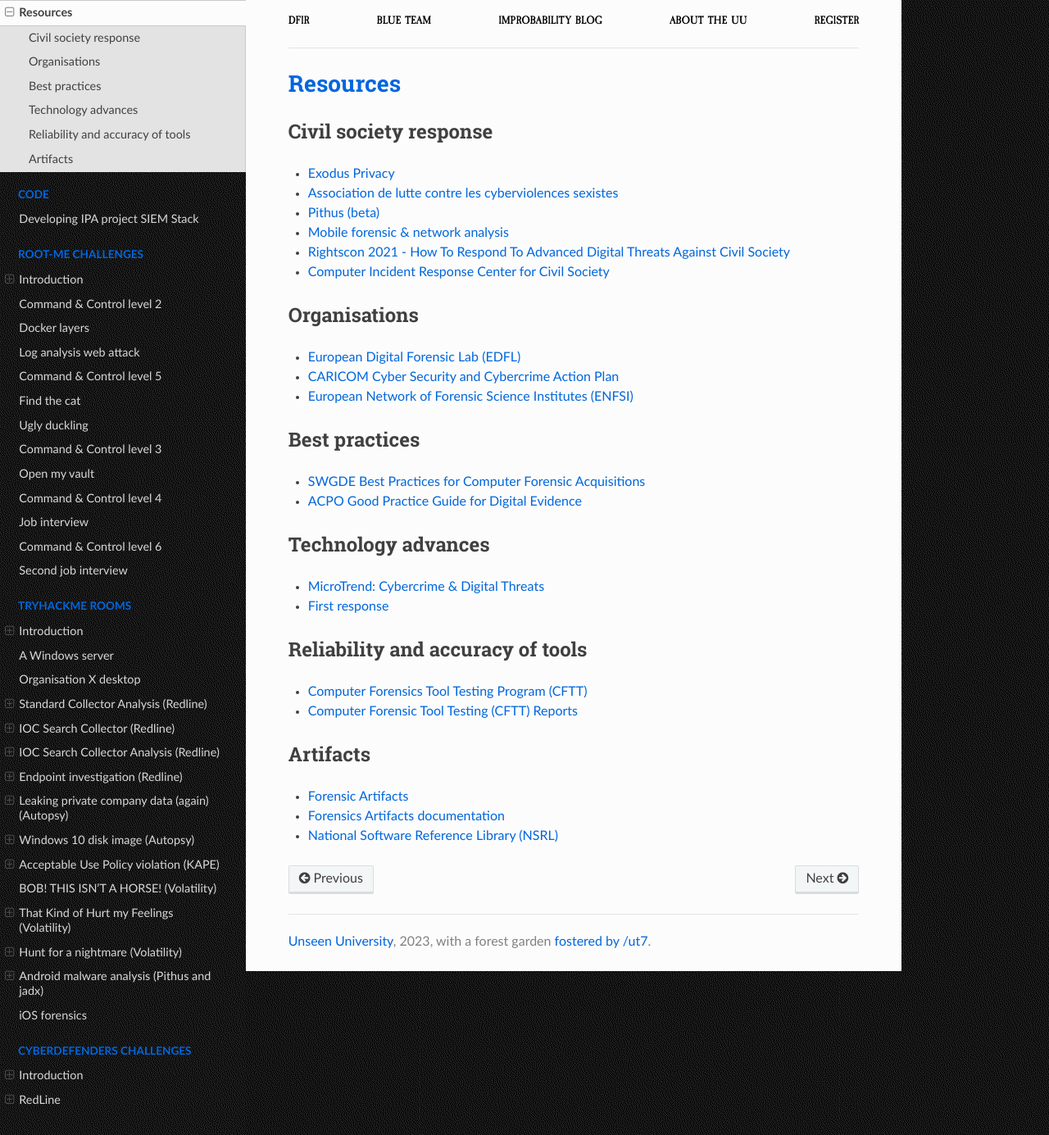
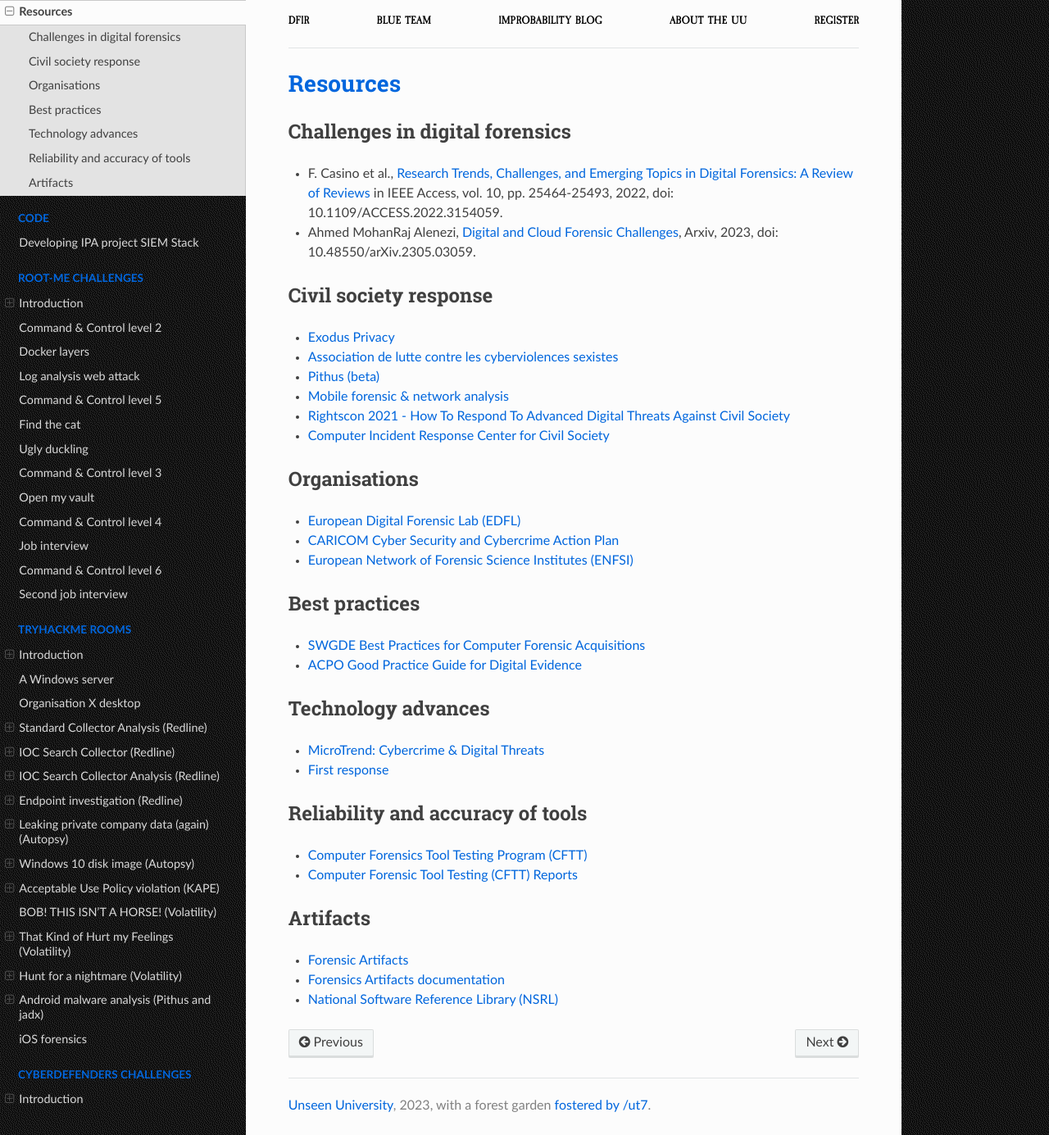
Before and after one commit to tymyrddin/blue-dfir, a Sphinx documentation site: the page built from source/docs/notes/resources.md, in a window 1280 px wide and 1385 px high. Shown: the whole window at 82% size. Built offline with Sphinx 7.4.7 and the Read the Docs theme 2.0.0, drawn with Linux system fonts in a browser that asks for light colours.

```diff
--- a/source/docs/notes/resources.md
+++ b/source/docs/notes/resources.md
@@ -1,4 +1,9 @@
 # Resources
+
+## Challenges in digital forensics
+
+* F. Casino et al., [Research Trends, Challenges, and Emerging Topics in Digital Forensics: A Review of Reviews](https://ieeexplore.ieee.org/document/9720948) in IEEE Access, vol. 10, pp. 25464-25493, 2022, doi: 10.1109/ACCESS.2022.3154059.
+* Ahmed MohanRaj Alenezi, [Digital and Cloud Forensic Challenges](https://arxiv.org/abs/2305.03059), Arxiv, 2023, doi: 10.48550/arXiv.2305.03059.
 
 ## Civil society response
 
--- a/source/index.rst
+++ b/source/index.rst
@@ -31,7 +31,6 @@
    :caption: Notes
 
    docs/notes/README.md
-   docs/notes/challenges.md
    docs/notes/choreography.md
    docs/notes/network.md
    docs/notes/preparation.md
```
Also changed, not shown: source/docs/notes/README.md (+0 -1 lines), source/docs/notes/challenges.md (deleted, +0 -6 lines).
